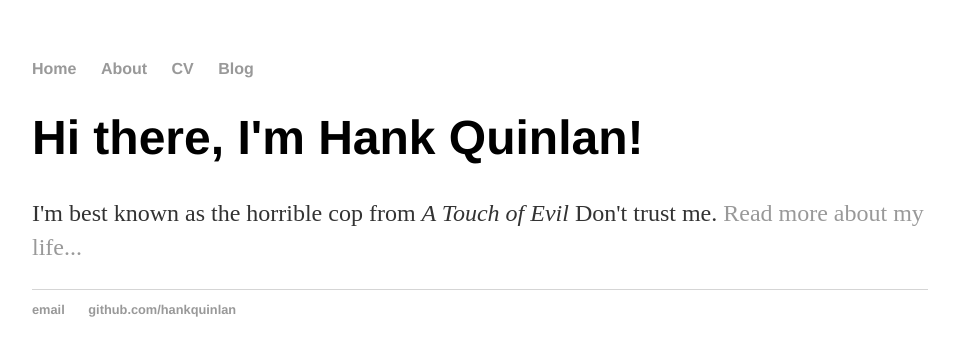
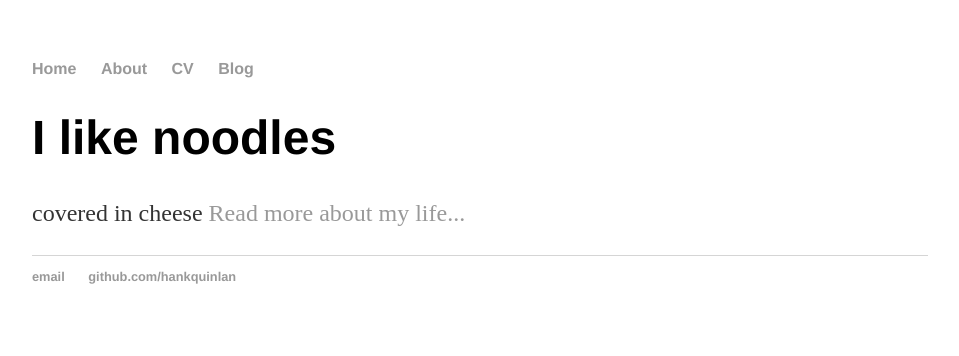
Before and after one commit to Flyakight/flyakight.github.io, a Jekyll site: the page built from index.html, in a window 1280 px wide. Shown: the top 356 px of the page, without its empty margins (160-1119 px from the left). Built offline with Jekyll 4.4.1, drawn with Linux system fonts in a browser that asks for light colours.

Commit message:
Update index.html
messing around

```diff
--- a/index.html
+++ b/index.html
@@ -3,6 +3,6 @@ layout: default
 title: Hank Quinlan, Horrible Cop
 ---
 <div class="blurb">
-	<h1>Hi there, I'm Hank Quinlan!</h1>
-	<p>I'm best known as the horrible cop from <em>A Touch of Evil</em> Don't trust me. <a href="/about">Read more about my life...</a></p>
+	<h1>I like noodles</h1>
+	<p> covered in cheese <a href="/about">Read more about my life...</a></p>
 </div><!-- /.blurb -->
```
